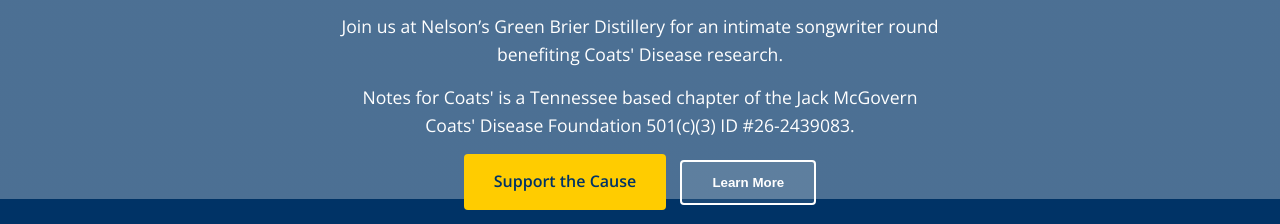
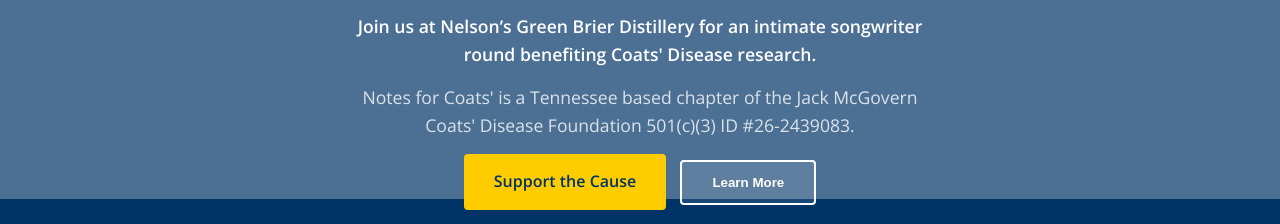
Before and after one commit to GroveKeith/notesforcoats, a plain HTML site: page index.html in a window 1280 px wide. Shown: the part 443-667 px from the top of the page. Drawn offline with nearby package versions, Linux system fonts and the light colour scheme.

Commit message:
Add styles for hero invite and legal text
Added styles for invite and legal text in hero section.

```diff
--- a/style.css
+++ b/style.css
@@ -44,6 +44,16 @@
 .hero h1 { font-family: 'Montserrat', sans-serif; font-size: 4rem; margin-bottom: 10px; }
 .hero h1 span { color: var(--gold); }
 .hero p { max-width: 700px; margin: 20px auto; font-size: 1.2rem; }
+.hero-invite {
+    font-size: 1.2rem;
+    font-weight: 600;
+    margin-bottom: 10px; /* Space between the two lines */
+}
+
+.hero-legal {
+    font-size: 0.9rem; /* Slightly smaller for the legal/ID info */
+    opacity: 0.8;      /* Softens the text for a high-end look */
+}
 
 /* Specific adjustments for HD / Standard Desktop (1024px to 1920px) */
 @media (min-width: 1024px) and (max-width: 1920px) {
```
